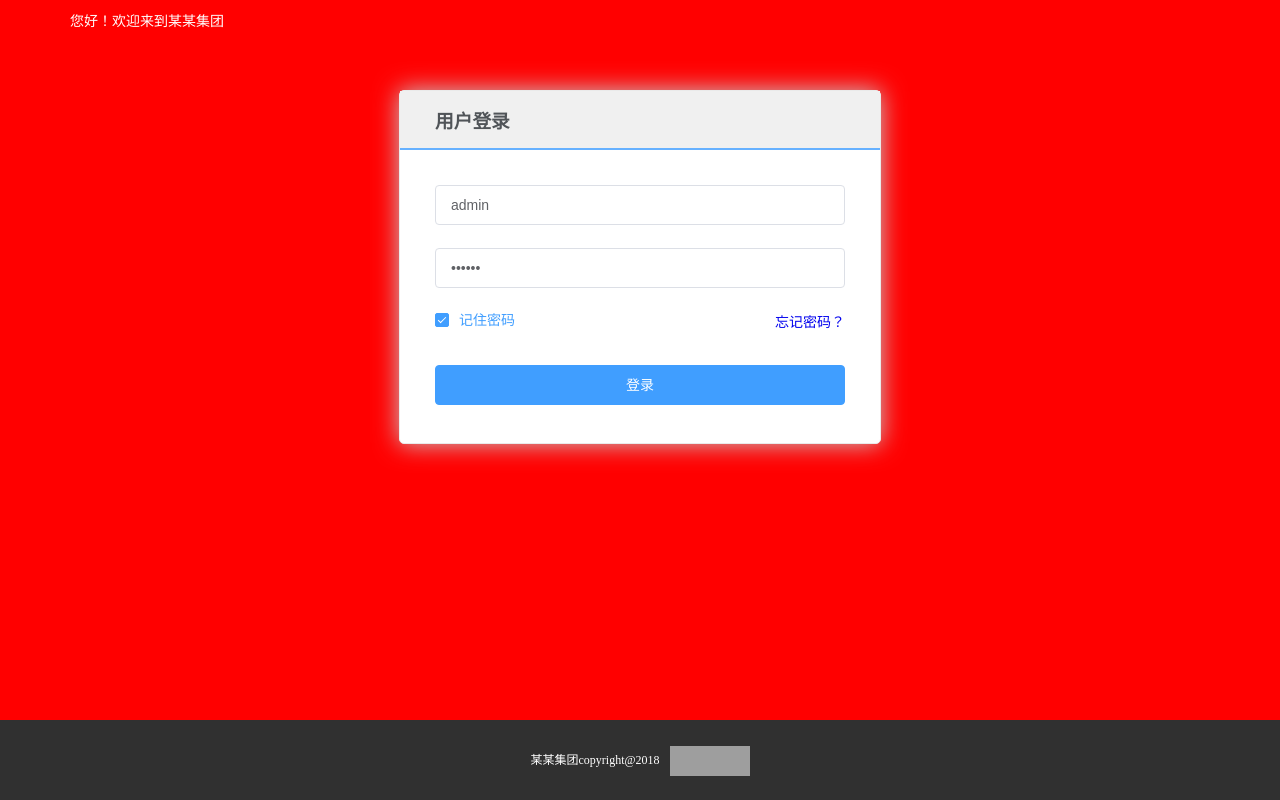
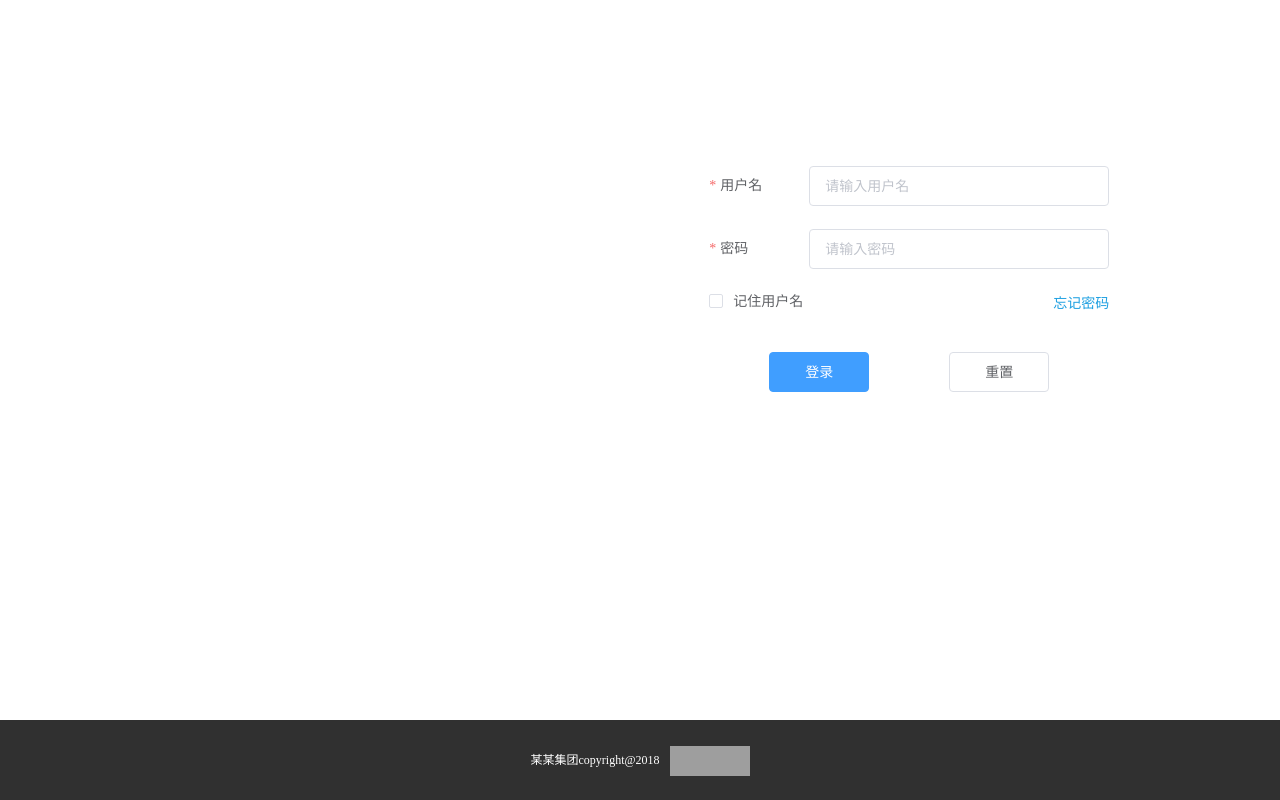
Before and after one commit to gongyinju/s3-desktop, a Vue app: page /#/ in a window 1280 px wide. Built offline with nearby package versions, Linux system fonts and the light colour scheme; grey boxes are pictures that could not be loaded.

Commit message:
修改登录页

```diff
--- a/src/components/s3-login.vue
+++ b/src/components/s3-login.vue
@@ -1,75 +1,134 @@
 <template>
-<div>
-  <p class="logo-title">您好！欢迎来到{{company}}</p>
-  <el-form :model="ruleForm" :rules="rules" ref="ruleForm"  label-width="0" class="demo-ruleForm login-container">
-    <h3 class="title">用户登录</h3>
-    <div style=" padding: 35px 35px 15px 35px;">
-      <el-form-item prop="account" >
-        <el-input type="text" v-model="ruleForm.account" auto-complete="off" placeholder="账号"></el-input>
+  <div class="login">
+    <el-form label-position="left" :model="ruleForm" status-icon :rules="rules" ref="ruleForm" label-width="100px" class="demo-ruleForm">
+
+      <el-form-item label="用户名" prop="name">
+        <el-input placeholder="请输入用户名" v-model="ruleForm.name"></el-input>
       </el-form-item>
-      <el-form-item prop="checkPass">
-        <el-input type="password" v-model="ruleForm.checkPass" auto-complete="off" placeholder="密码"></el-input>
+
+      <el-form-item label="密码" prop="password">
+        <el-input placeholder="请输入密码" v-model="ruleForm.password"></el-input>
       </el-form-item>
-      <el-row>
-        <el-col :span="12">
-          <div class="grid-content">
-            <el-checkbox v-model="checked" checked class="remember">记住密码</el-checkbox>
-          </div>
-        </el-col>
-        <el-col :span="12">
-          <div class="grid-content" style="text-align: right;font-size: 14px;">
-            <router-link to="/">忘记密码？</router-link>
-          </div>
-        </el-col>
-      </el-row>
-      <el-form-item style="width:100%;">
-        <el-button type="primary" style="width:100%;" @click.native.prevent="submitFrom" :loading="logining">登录</el-button>
-      </el-form-item>
-    </div>
-  </el-form>
-</div>
+
+      <div class="handle">
+        <el-checkbox v-model="checked">记住用户名</el-checkbox>
+        <span class="resetPassword">忘记密码</span>
+      </div>
+
+      <div class="btn">
+        <el-button class="submit" type="primary" @click="submitForm('ruleForm')">登录</el-button>
+        <el-button class="reset" @click="resetForm('ruleForm')">重置</el-button>
+      </div>
+
+    </el-form>
+  </div>
 </template>
 
 <script>
-    export default {
-        name: "s3-login"
+
+import store from '@/store'
+console.log(store);
+
+  export default {
+    props:{
+      success: {
+        type: String,
+        default: '/home'
+      }
+    },
+    data() {
+      return {
+        ruleForm: {
+          name: '',
+          password: '',
+        },
+        checked: false,
+        rules: {
+          name: [
+            { required: true, message: '请输入用户名', trigger: 'blur' },
+            { min: 3, max: 12, message: '长度在 3 到 12 个字符', trigger: 'blur' }
+          ],
+          password: [
+            { required: true, message: '请输入密码', trigger: 'blur' },
+            { min: 6, max: 12, message: '长度在 6 到 12 个字符', trigger: 'blur' }
+          ]
+        }
+      };
+    },
+    computed: {
+      appid () {
+        return this.$store.state.appid
+      }
+    },
+    methods: {
+      submitForm(formName) {
+        this.$refs[formName].validate((valid) => {
+        if (valid) {
+
+          let self = this;
+          var getPublicKey = function() {
+            return new Promise((resolve,reject) => {
+              let param = {
+                appid: self.appid
+              }
+              s3.ajax('/publicKey',param,'usermanage').then(result => {
+                if(result.retCode == '200') {
+                  resolve(result)
+                } else {
+                  reject(result)
+                }
+              })
+            })
+          };
+          getPublicKey()
+            .then(data => {
+              console.log(data)
+              let pwd = s3.RSAEncrypt(data.modulus,data.exponent,self.ruleForm.password);
+              let param = {
+                loginName: self.ruleForm.name,
+                password: pwd,
+                appid: self.appid
+              }
+              return s3.ajax('/login',param,'usermanage')
+            })
+            .then(result => {
+              console.log(result);
+              if (result.retCode === '200'){
+                let firstLoginFlag = true;
+                if (result.isFirstLogin === 'true') {
+                  firstLoginFlag = true;
+                  self.$store.commit('userFirstLogin',firstLoginFlag)
+                } else {
+                  self.$store.commit('userLogin')
+                  self.$store.dispatch('getUserState')
+                  self.$router.push(self.success)
+                }
+              } else {
+                MessageBox('提示', result.retMsg ||result.retmsg )
+              }
+            })
+            .catch(error => {
+              throw new Error(error)
+            })
+          } else {
+            console.log('error submit!!');
+            return false;
+          }
+        });
+      },
+      resetForm(formName) {
+        this.$refs[formName].resetFields();
+      }
     }
+  }
 </script>
 
 <style scoped>
-  .login{
-    width:100%;
-    height:100%;
-    background-color:red;
-    position:fixed;
-    top:0;left:0;
-  }
-  .logo-title{
-    margin-left: 70px;
-    margin-top:10px;
-    color:#fff;
-    font-size: 14px;
-  }
-  .login-container {
-    -webkit-border-radius: 5px;
-    -moz-border-radius: 5px;
-    border-radius: 5px;
-    background-clip: padding-box;
-    margin: 60px auto;
-    width: 480px;
-    background: #fff;
-    border: 1px solid #eaeaea;
-    box-shadow: 0 0 25px #cac6c6;
-  }
-  .title {
-    margin: 0 auto;
-    padding:15px 35px;
-    text-align: left;
-    border-bottom:2px solid #66b1ff;
-    color: #505458;
-    background-color:#f0f0f0 ;
-  }
-  .remember {
-    margin: 0 0 35px 0;
-  }
+  .login{width:400px;padding:30px;position: fixed;top:17%;right:11%;}
+  .btn{width:280px;margin:0 auto;overflow: hidden;margin-top:40px;}
+  .btn button{width:100px;}
+  .submit{float: left;}
+  .reset{float: right;}
+  .resetPassword{float: right;font-size: 14px;color:#1c9fe1;cursor: pointer;}
+  .handle{width:100%;overflow: hidden;}
 </style>
--- a/src/router/index.js
+++ b/src/router/index.js
@@ -6,7 +6,6 @@ import Login from '@/views/Login'
 import Index from '@/views/module/index'
 import Purchase from '@/views/module/purchase'
 import Check from '@/views/module/check'
-import MyInstock from '@/views/module/myInstock'
 
 Vue.use(VueRouter)
 
@@ -30,21 +29,14 @@ let routes = [
       },
       {
         path: '/Index',
-        component: function (resolve) {require(['@/views/module/index'], resolve)}
+        component: Index
       },
       {
         path: '/Check',
         component: function (resolve) {require(['@/views/module/check'], resolve)}
       }
     ]
-  },
-  {
-    path: '/MyInstock',
-    component: {
-      rightMain:MyInstock
-    }
-  },
-
+  }
 ]
 
 var router = new VueRouter({
--- a/src/views/Login.vue
+++ b/src/views/Login.vue
@@ -1,135 +1,31 @@
 <template>
-  <div class="login">
-    <p class="logo-title">您好！欢迎来到{{company}}</p>
-    <el-form :model="ruleForm" :rules="rules" ref="ruleForm"  label-width="0" class="demo-ruleForm login-container">
-      <h3 class="title">用户登录</h3>
-      <div style=" padding: 35px 35px 15px 35px;">
-        <el-form-item prop="account" >
-          <el-input type="text" v-model="ruleForm.account" auto-complete="off" placeholder="账号"></el-input>
-        </el-form-item>
-        <el-form-item prop="checkPass">
-          <el-input type="password" v-model="ruleForm.checkPass" auto-complete="off" placeholder="密码"></el-input>
-        </el-form-item>
-        <el-row>
-          <el-col :span="12">
-            <div class="grid-content">
-              <el-checkbox v-model="checked" checked class="remember">记住密码</el-checkbox>
-            </div>
-          </el-col>
-          <el-col :span="12">
-            <div class="grid-content" style="text-align: right;font-size: 14px;">
-              <router-link to="/findPassword">忘记密码？</router-link>
-            </div>
-          </el-col>
-        </el-row>
-        <el-form-item style="width:100%;">
-          <el-button type="primary" style="width:100%;" @click.native.prevent="submitFrom" :loading="logining">登录</el-button>
-        </el-form-item>
-      </div>
-    </el-form>
+  <div>
+    <s3-login></s3-login>
     <s3-footer></s3-footer>
   </div>
 </template>
 
 <script>
 
-import {mapActions} from 'vuex'
-import store from '@/store'
+import s3Login from '@/components/s3-login'
 import s3Footer from '@/components/s3-footer'
 
 export default {
-  name: 'login',
-  components: {s3Footer},
-  props:{
-    company: {
-      type: String,
-      default:'某某集团'
-    },
-    images:{
-      type: String,
-      default:'http://img.hb.aicdn.com/b4e756dff556ef08277874acd970c6a14219290b3285e-5yoSex_fw658'
+  data () {
+    return {
+      success: '/'
+      // company: '工银聚',
+      // logo: 'http://img.hb.aicdn.com/b4e756dff556ef08277874acd970c6a14219290b3285e-5yoSex_fw658'
     }
   },
-  data () {
-    return {
-      logining: false,
-      ruleForm: {
-        account: 'admin',
-        checkPass: '123456'
-      },
-      rules: {
-        account: [
-          { required: true, message: '请输入账号', trigger: 'blur' }
-        ],
-        checkPass: [
-          { required: true, message: '请输入密码', trigger: 'blur' }
-        ]
-      },
-      checked: true
-    }
-  },
-  methods: {
-    submitFrom: function (ev) {
-      console.log(this)
-      var that = this
-      that.$refs.ruleForm.validate((valid) => {
-        if (valid) {
-          this.logining = true
-          var loginParams = {username: this.ruleForm.account, password: this.ruleForm.checkPass}
-          s3.ajax('/login', loginParams, 'usermanage').then((res) => {
-            console.log(res)
-            if(res.retCode === '200') {
-               that.$router.push('/Home')
-            }
-          })
-        } else {
-          return false
-        }
-      })
-    }
-    // forgetPassword: function ( ){
-    //   var that = this;
-    //   that.$router.push('/findPassword')
-    // }
+  components: {
+    s3Login,
+    s3Footer
   }
 }
+
 </script>
 
-<style scoped>
-  .login{
-    width:100%;
-    height:100%;
-    background-color:red;
-    position:fixed;
-    top:0;left:0;
-  }
-  .logo-title{
-    margin-left: 70px;
-    margin-top:10px;
-    color:#fff;
-    font-size: 14px;
-  }
-  .login-container {
-    -webkit-border-radius: 5px;
-    -moz-border-radius: 5px;
-    border-radius: 5px;
-    background-clip: padding-box;
-    margin: 60px auto;
-    width: 480px;
-    background: #fff;
-    border: 1px solid #eaeaea;
-    box-shadow: 0 0 25px #cac6c6;
-  }
-  .title {
-    margin: 0 auto;
-    padding:15px 35px;
-    text-align: left;
-    border-bottom:2px solid #66b1ff;
-    color: #505458;
-    background-color:#f0f0f0 ;
-  }
-  .remember {
-    margin: 0 0 35px 0;
-  }
+<style>
 
 </style>
```
